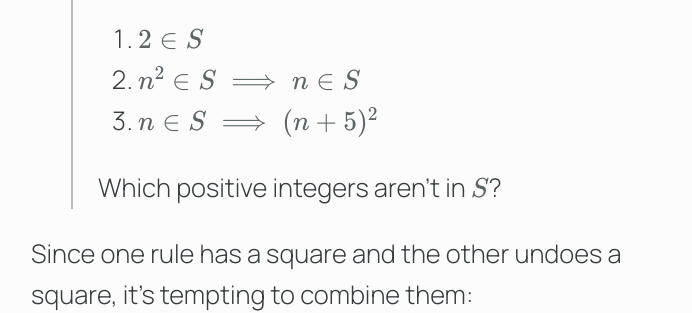
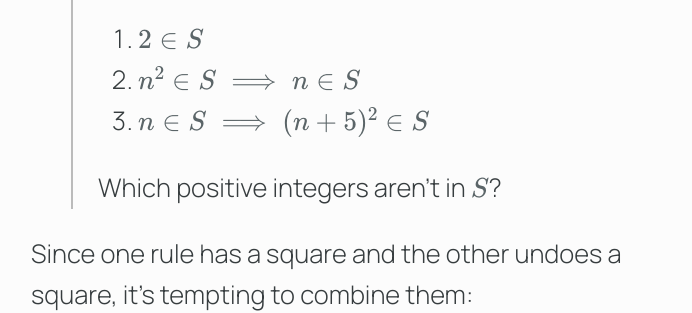
Before and after one commit to AlecBenzer/alecbenzer.github.com, a Jekyll site: the page built from _posts/2020-05-23-putnam-2017-a1.md, in a window 1280 px wide and 900 px high. Shown: the part 311-624 px from the top of the window, without its empty margins (289-981 px from the left). Built offline with Jekyll 4.4.1, drawn with Linux system fonts in a browser that asks for light colours; nearby versions of some CDN libraries.

Commit message:
fix typo

```diff
--- a/_posts/2020-05-23-putnam-2017-a1.md
+++ b/_posts/2020-05-23-putnam-2017-a1.md
@@ -9,7 +9,7 @@ title: Putnam 2017 A1
 >
 > 1. \\(2 \in S\\)
 > 2. \\(n^2 \in S \implies n \in S\\)
-> 3. \\(n \in S \implies (n+5)^2\\)
+> 3. \\(n \in S \implies (n+5)^2 \in S\\)
 >
 > Which positive integers aren't in \\(S\\)?
 
```
